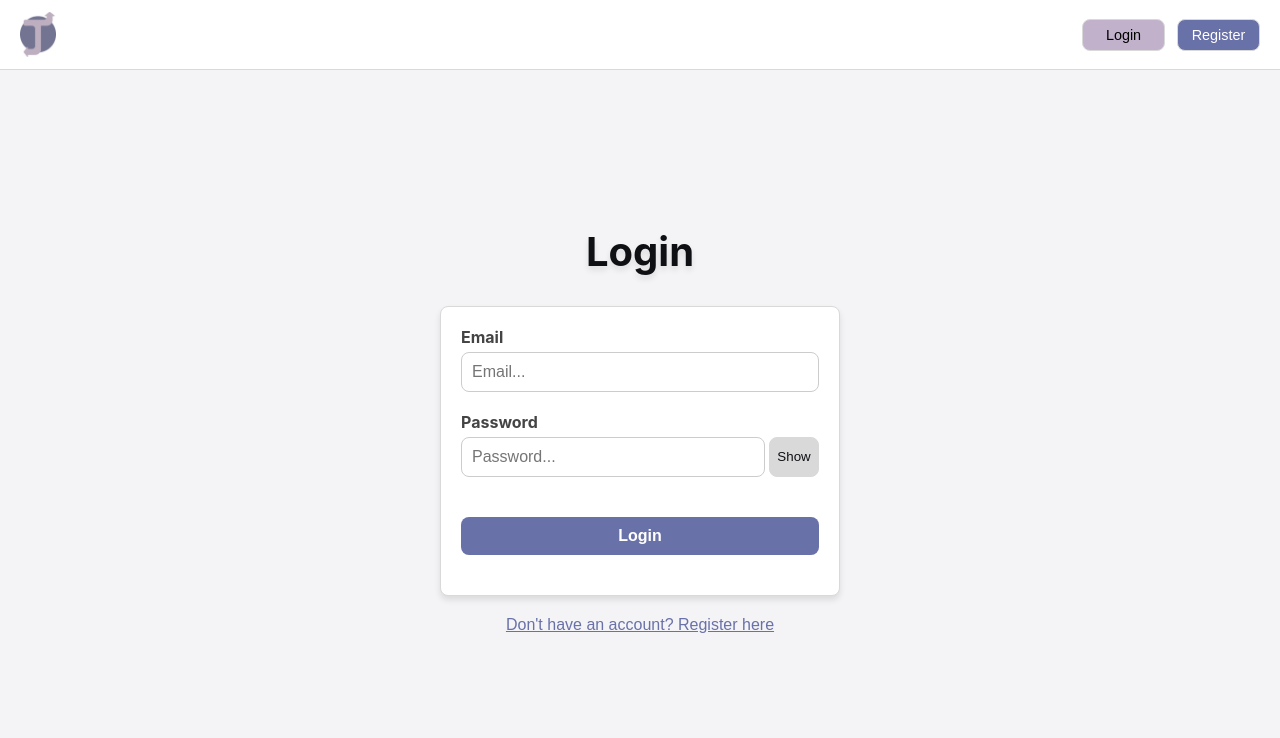
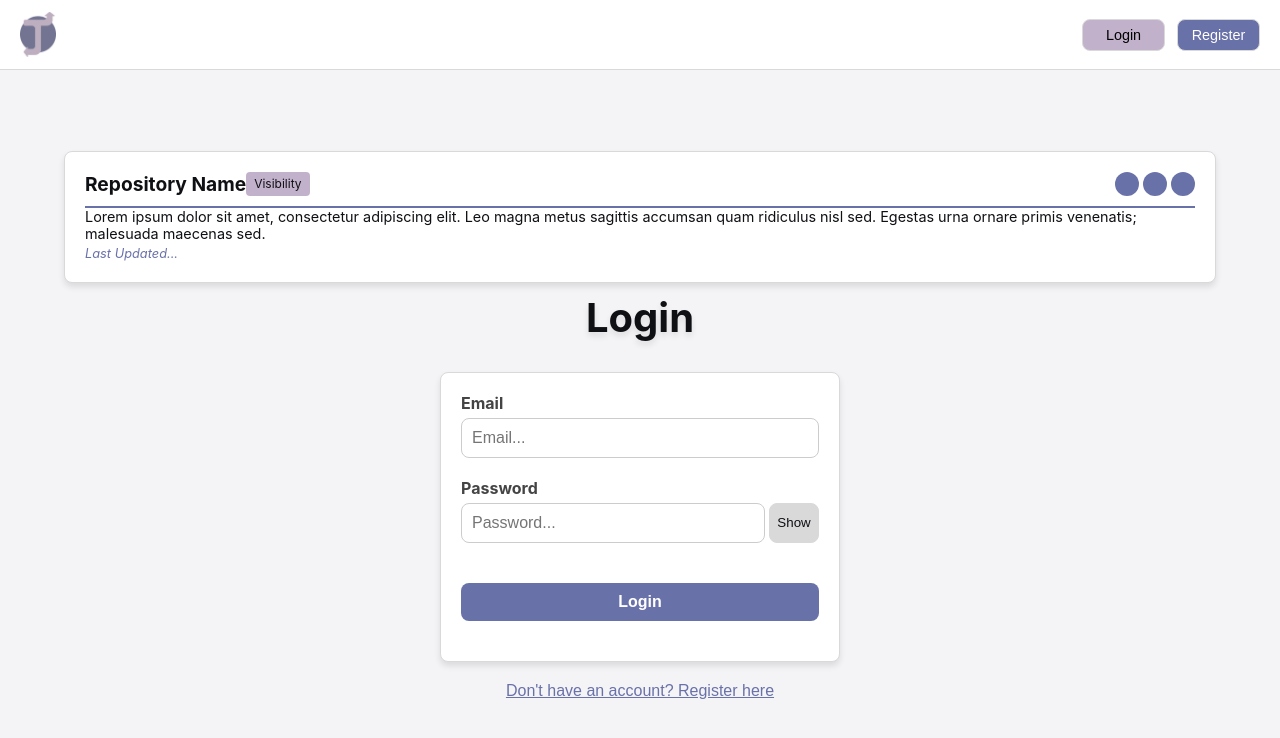
Before and after one commit to benjaminsanderswyatt/COMP3000-JanusVersionControl, a React (Create React App) app in the folder Fullstack/frontend/: page /login in a window 1280 px wide. Shown: the top 738 px of the page. Built offline with nearby package versions, Linux system fonts and the light colour scheme.

Commit message:
Creating repo frontend card

```diff
--- /dev/null
+++ b/Fullstack/frontend/src/components/Repo/Repository.js
@@ -0,0 +1,92 @@
+import React, { useState } from 'react';
+
+const Repository = () => {
+
+
+
+  return (
+    <div style={styles.container}>
+      <div style={styles.header}>
+        <h2 style={styles.repoName}>Repository Name</h2>
+        <div style={styles.visability}>Visibility</div>
+
+
+        <div style={styles.avatars}>
+          <span style={styles.avatar}></span>
+          <span style={styles.avatar}></span>
+          <span style={styles.avatar}></span>
+        </div>
+      </div>
+
+
+      <hr style={styles.divider}/>
+
+      <p style={styles.description}>
+        Lorem ipsum dolor sit amet, consectetur adipiscing elit. Leo magna metus
+        sagittis accumsan quam ridiculus nisl sed. Egestas urna ornare primis
+        venenatis; malesuada maecenas sed.
+      </p>
+
+
+      <span style={styles.lastUpdated}>Last Updated...</span>
+
+    </div>
+  );
+};
+
+const styles = {
+  container: {
+    display: "block",
+    width: "90%",
+    background: "var(--card)",
+    border: 'var(--border) thin solid',
+    borderRadius: "8px",
+    boxShadow: "0 4px 6px rgba(0, 0, 0, 0.1)",
+    padding: "20px",
+  },
+  header: {
+    display: "flex",
+    marginBottom: "10px",
+    color: "var(--text)",
+    flexWrap: "wrap",
+  },
+  repoName: {
+    fontSize: "1.2rem",
+    fontWeight: "bold",
+    color: "var(--text)",
+  },
+  visability: {
+    background: "var(--secondary)",
+    padding: "4px 8px",
+    borderRadius: "4px",
+    fontSize: "12px",
+    color: "var(--text)",
+  },
+  avatars: {
+    display: "flex",
+    marginLeft: "auto",
+  },
+  avatar: {
+    width: "24px",
+    height: "24px",
+    background: "var(--primary)",
+    borderRadius: "50%",
+    marginLeft: "4px",
+  },
+  divider: {
+    border: "none",
+    borderTop: "2px solid var(--primary)"
+  },
+  description: {
+    fontSize: "0.9rem",
+    color: "var(--text)",
+  },
+  lastUpdated: {
+    fontStyle: "italic",
+    fontSize: "0.8rem",
+    color: "var(--primary)",
+  },
+};
+
+
+export default Repository;
--- a/Fullstack/frontend/src/pages/Login.js
+++ b/Fullstack/frontend/src/pages/Login.js
@@ -3,6 +3,8 @@ import { useNavigate } from 'react-router';
 import { useAuth } from '../contexts/AuthContext';
 
 import LoginForm from '../components/Login/LoginForm';
+
+import Repository from '../components/Repo/Repository';
 
 
 const Login = () => {
@@ -42,6 +44,18 @@ const Login = () => {
 
   return (
     <div style={styles.container}>
+
+      <Repository></Repository>
+
+
+
+
+
+
+
+
+
+
       <h1 style={styles.heading}>Login</h1>
 
       <div style={styles.main}>
```
Also changed, not shown: 1 other file (tests, documents, lock files or other folders).
